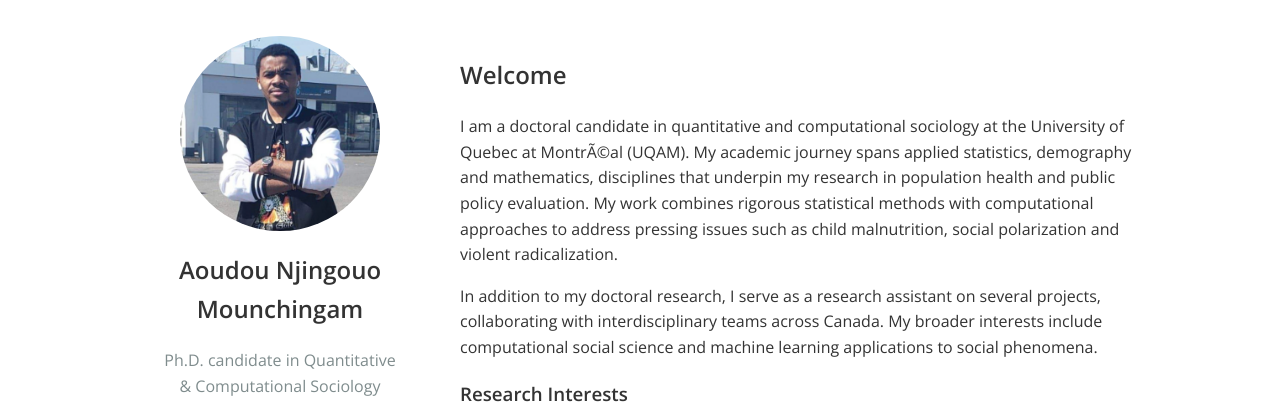
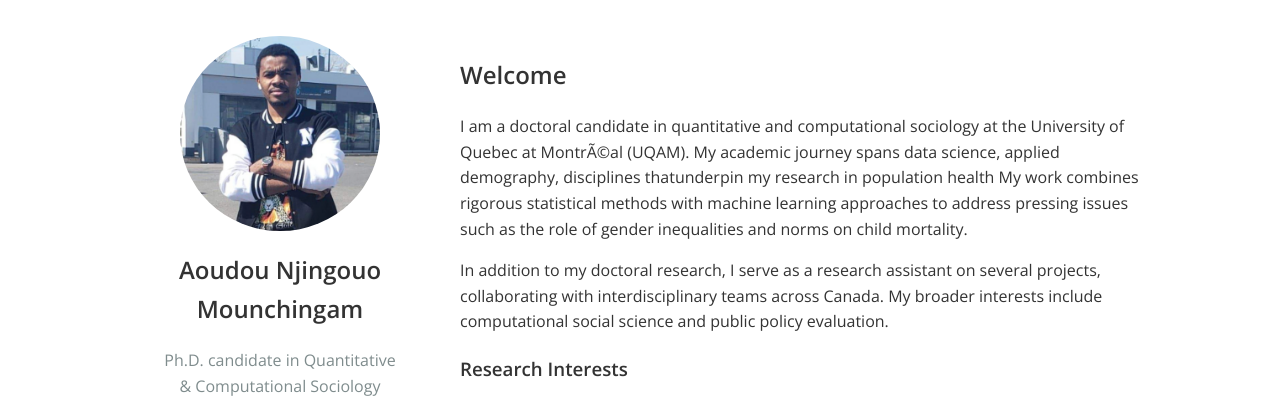
Before and after one commit to njingouo/mypage, a plain HTML site: page index.html in a window 1280 px wide. Shown: the part 64-469 px from the top of the page. Drawn offline with nearby package versions, Linux system fonts and the light colour scheme; a small style sheet from the web is missing.

Commit message:
Update index.html

```diff
--- a/index.html
+++ b/index.html
@@ -50,17 +50,15 @@
         <p>
           I am a doctoral candidate in quantitative and computational sociology at
           the University of Quebec at Montréal (UQAM). My academic journey spans
-          applied statistics, demography and mathematics, disciplines that
-          underpin my research in population health and public policy
-          evaluation. My work combines rigorous statistical methods with
-          computational approaches to address pressing issues such as child
-          malnutrition, social polarization and violent radicalization.
+         data science, applied demography, disciplines thatunderpin my research in population health
+         My work combines rigorous statistical methods with machine learning approaches to address pressing
+          issues such as the role of gender inequalities and norms on child mortality.
+
         </p>
         <p>
           In addition to my doctoral research, I serve as a research assistant
           on several projects, collaborating with interdisciplinary teams across
-          Canada. My broader interests include computational social science and
-          machine learning applications to social phenomena.
+          Canada. My broader interests include computational social science and public policy evaluation.
         </p>
         <h3>Research Interests</h3>
         <ul class="interests-list">
```
